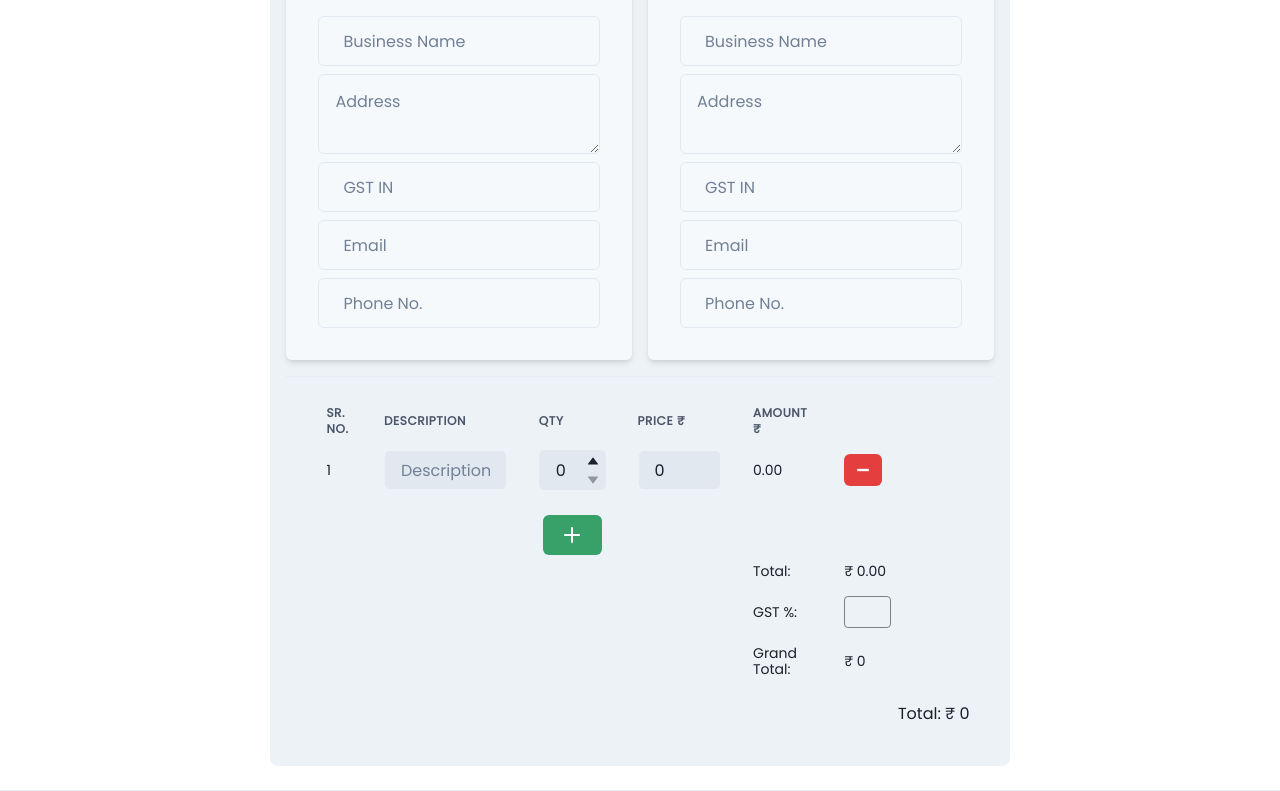
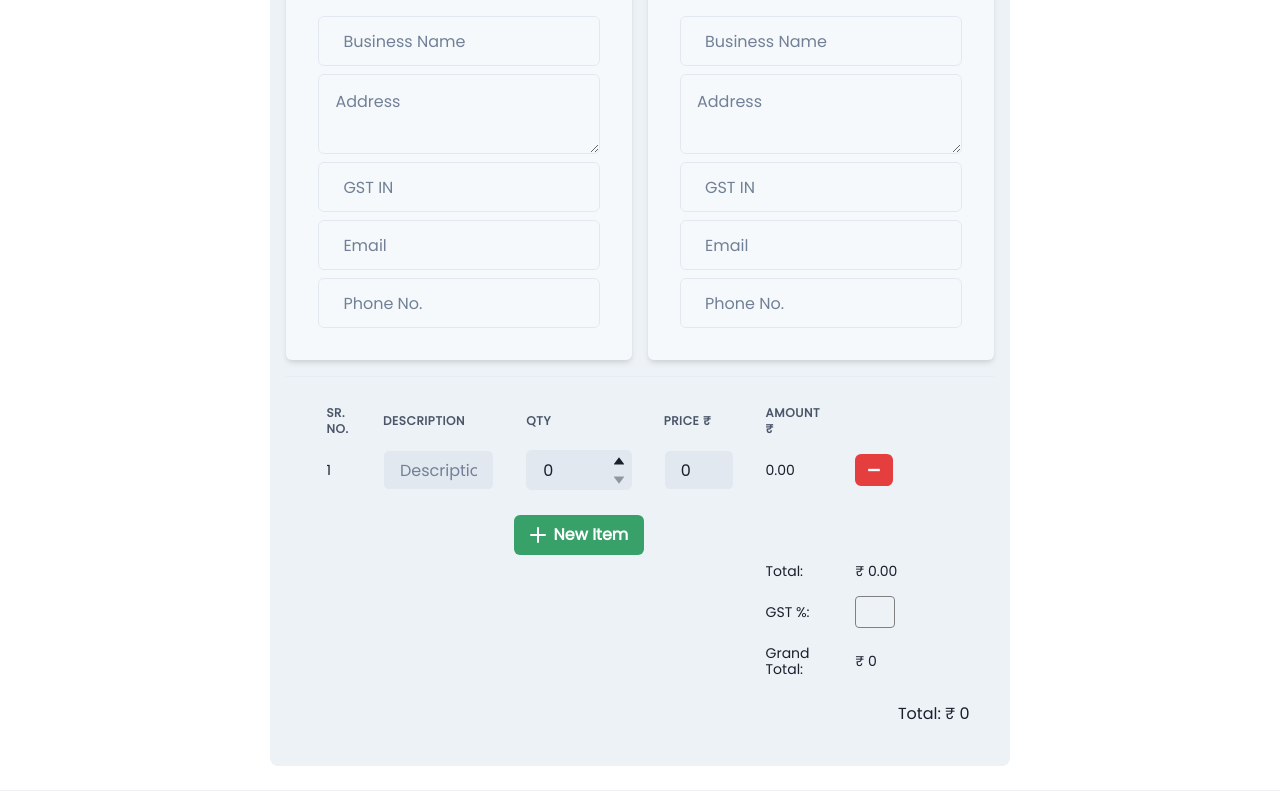
Before and after one commit to Bubbble-Studio/invoice-maker, a Next.js app: page / in a window 1280 px wide. Shown: the part 603-1394 px from the top of the page. Built offline with nearby package versions, Linux system fonts and the light colour scheme.

Commit message:
icon edited

```diff
--- a/src/components/InvoiceArea/itemsList/ItemsList.tsx
+++ b/src/components/InvoiceArea/itemsList/ItemsList.tsx
@@ -234,9 +234,9 @@ const ItemsList = () => {
                   onClick={addItem}
                   colorScheme="green"
                   mt="1rem"
-                  width={"60%"}
                 >
-                  <AddIcon />
+                  <AddIcon marginRight={"0.5rem"} />
+                  <Text>New Item</Text>
                 </Button>
               </Flex>
             </Tr>
```
